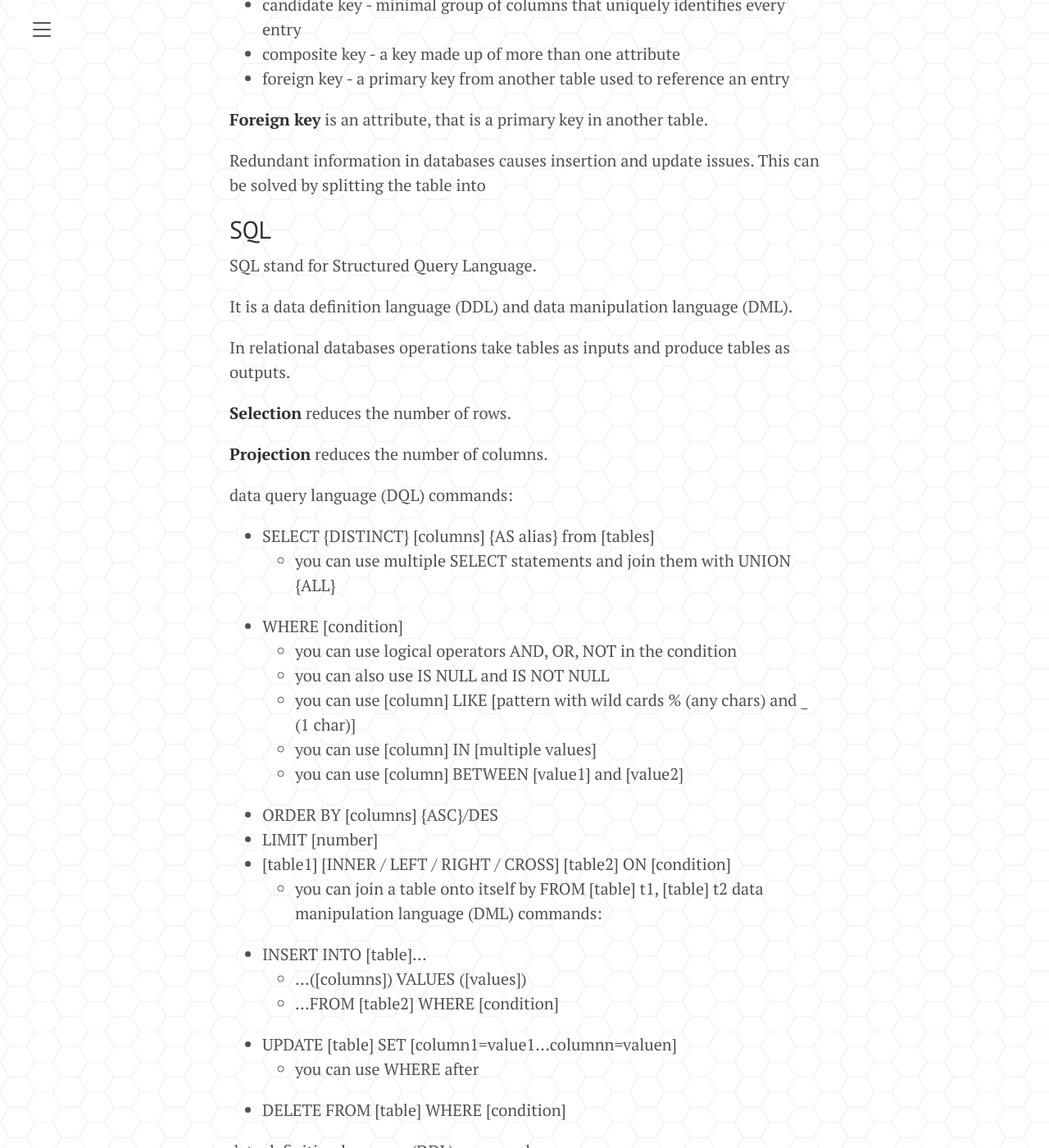
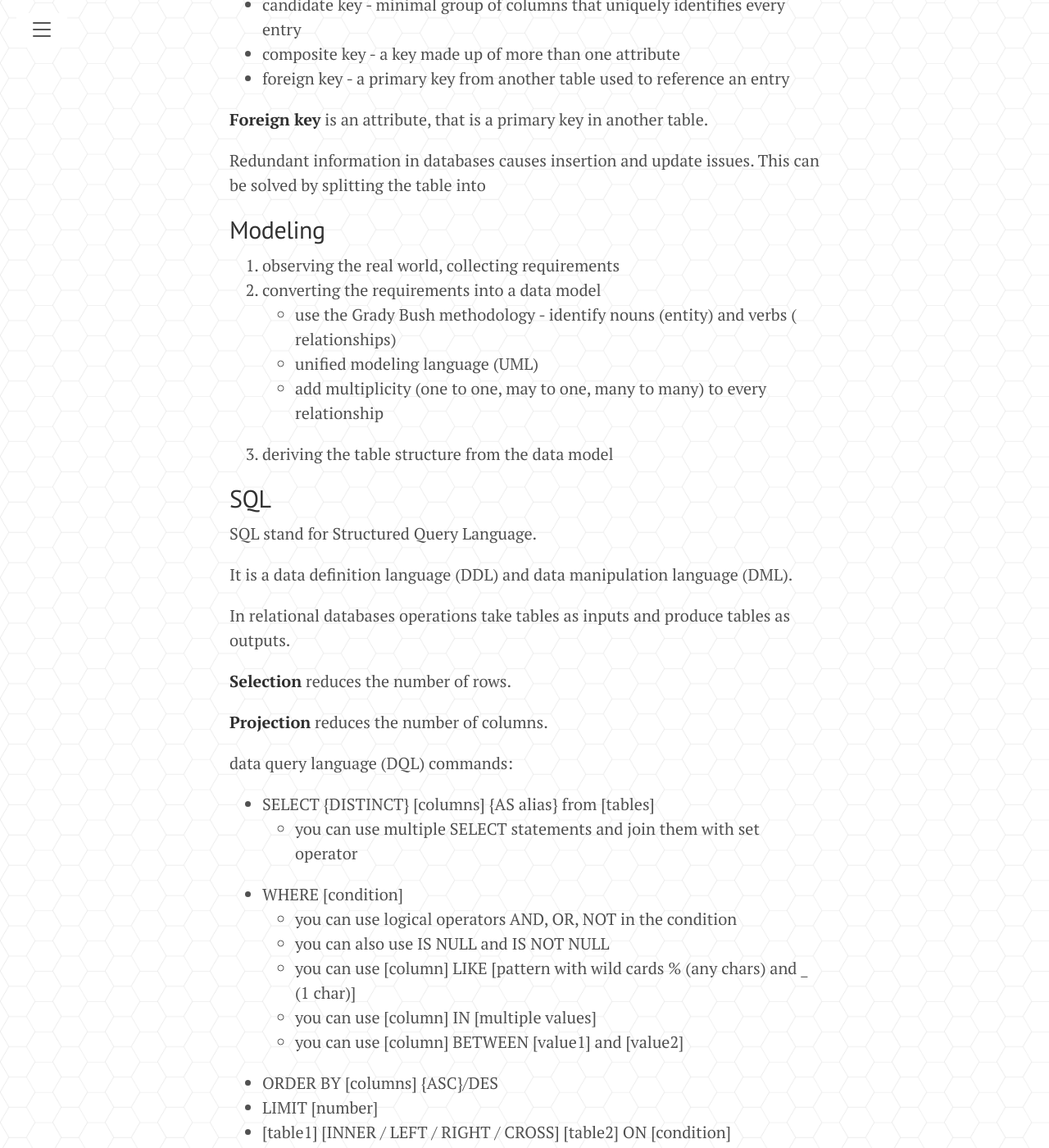
Before and after one commit to MikiVanousek/blog, a Jekyll site: the page built from _posts/pearl-010.md, in a window 1280 px wide and 1400 px high, scrolled down 1141 px. Shown: the whole window at 82% size. Built offline with Jekyll 4.4.1, drawn with Linux system fonts in a browser that asks for light colours; some of the changed text lies outside the part shown.

Commit message:
small corrections

```diff
--- a/_posts/pearl-010.md
+++ b/_posts/pearl-010.md
@@ -43,6 +43,15 @@ Redundant information in databases causes insertion and update issues.
 This can be solved by splitting the table into
 
 
+## Modeling
+ 1. observing the real world, collecting requirements
+ 2. converting the requirements into a data model
+   - use the Grady Bush methodology - identify nouns (entity) and verbs ( relationships)
+   - unified modeling language (UML)
+   - add multiplicity (one to one, may to one, many to many) to every relationship
+ 3. deriving the table structure from the data model
+
+
 ## SQL
 SQL stand for Structured Query Language.
 
@@ -57,7 +66,7 @@ and produce tables as outputs.
 
 data query language (DQL) commands:
  - SELECT {DISTINCT} [columns] {AS alias} from [tables]
-   - you can use multiple SELECT statements and join them with UNION {ALL}
+   - you can use multiple SELECT statements and join them with set operator
  - WHERE [condition]
    - you can use logical operators AND, OR, NOT in the condition
    - you can also use IS NULL and IS NOT NULL
@@ -107,11 +116,11 @@ END;
  and /* ... */ for multi line
  - arithmetic operators: +, -, *, /, %
  - comparisons: =, >, <, >, >=, <=, <>
+ - set operators: UNION, INTERSECT, EXCEPT
  - logical operators:
    - ALL, SOME/ANY, EXISTS
    - IN, BETWEEN, LIKE
    - AND, OR, NOT
-
 ## Constraints
  - specified when the table is created or altered
 
```
